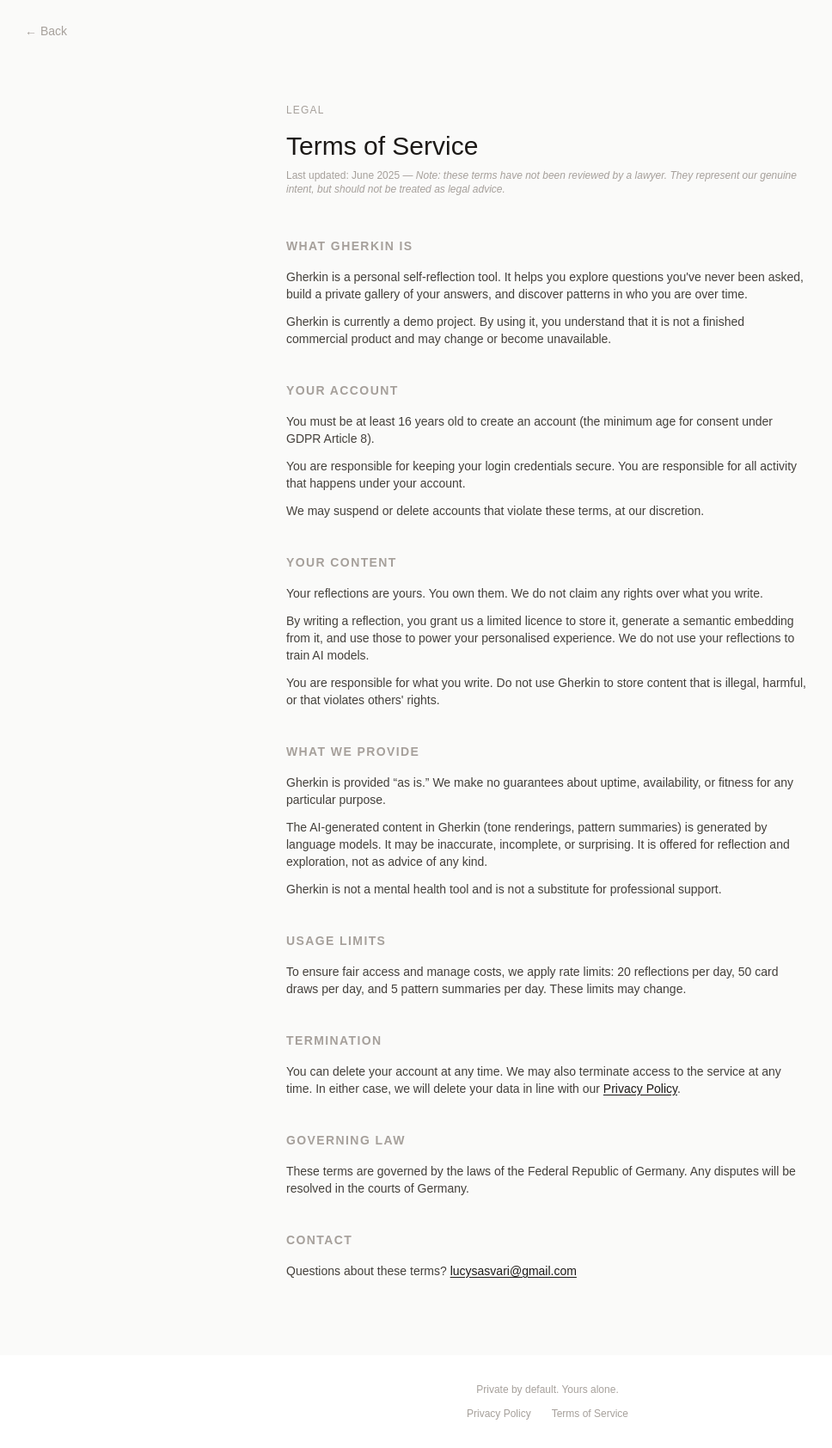
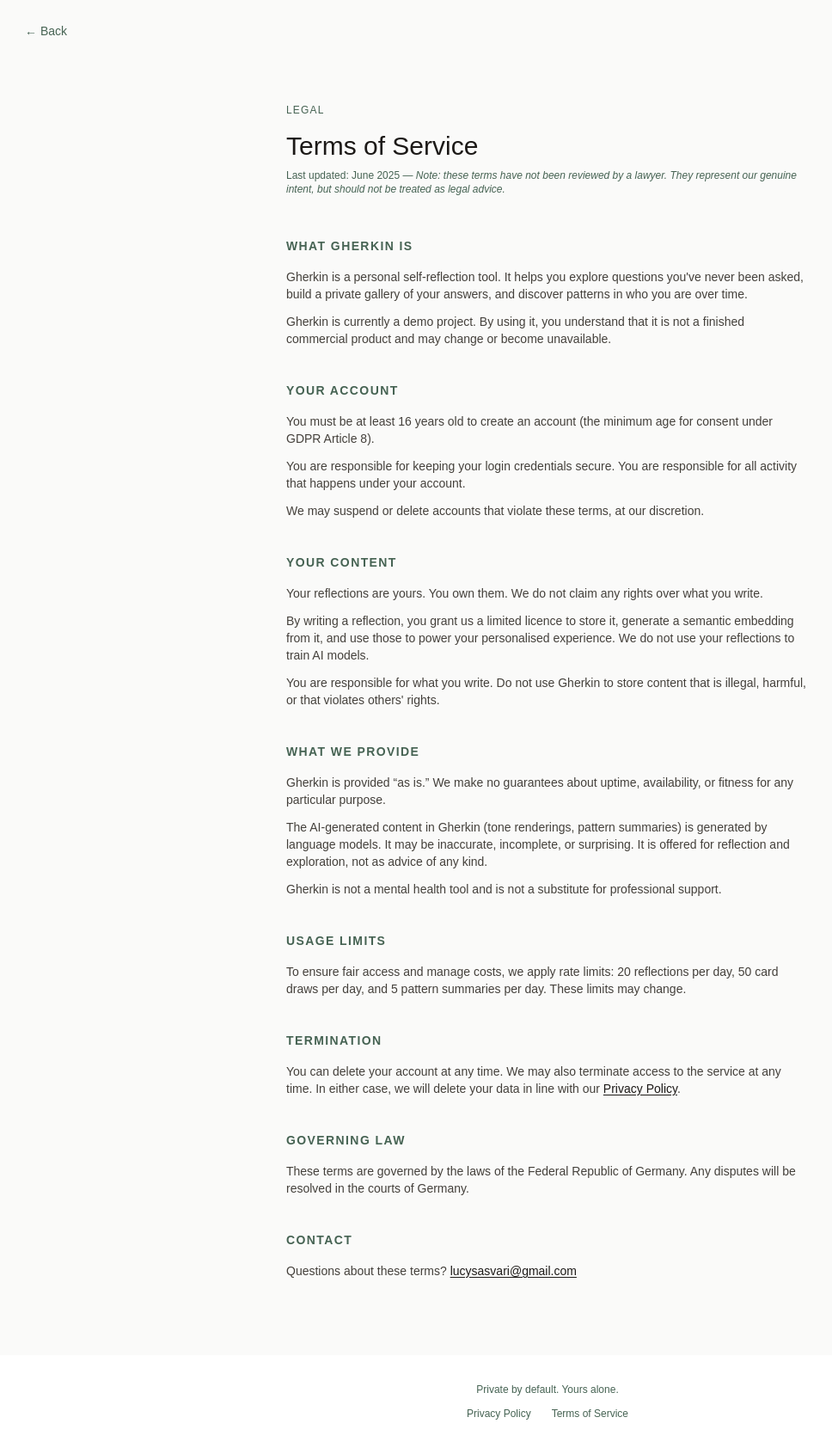
Before and after one commit to foravora-rex/gherkin, a Next.js app: page /terms in a window 1280 px wide. Shown: the whole page at 86% size, without its empty margins (3-971 px from the left). Built offline with nearby package versions, Linux system fonts and the light colour scheme.

Commit message:
Replace text-stone-400 with teal #466353 across the app
Co-Authored-By: Claude Sonnet 4.6 <noreply@anthropic.com>

```diff
--- a/app/explore/_components/RefreshButton.tsx
+++ b/app/explore/_components/RefreshButton.tsx
@@ -7,7 +7,7 @@ export default function RefreshButton() {
   return (
     <button
       onClick={() => router.refresh()}
-      className="text-xs text-stone-400 hover:text-stone-700 transition-colors"
+      className="text-xs text-[#466353] hover:text-stone-700 transition-colors"
     >
       Draw again
     </button>
--- a/app/page.tsx
+++ b/app/page.tsx
@@ -33,7 +33,7 @@ export default function Home() {
       </header>
 
       <main className="flex-1 flex flex-col items-center justify-center px-8 text-center max-w-2xl mx-auto">
-        <p className="text-xs uppercase tracking-widest text-stone-400 mb-8">
+        <p className="text-xs uppercase tracking-widest text-[#466353] mb-8">
           A gallery of self
         </p>
 
@@ -44,7 +44,7 @@ export default function Home() {
         <p className="text-lg text-stone-500 mb-3 leading-relaxed">
           A gherkin is just a cucumber that went through something.
         </p>
-        <p className="text-base text-stone-400 mb-12 leading-relaxed">
+        <p className="text-base text-[#466353] mb-12 leading-relaxed">
           Why you like something is more intriguing than what you like.
         </p>
 
--- a/app/quiz/_components/ExistingPreferences.tsx
+++ b/app/quiz/_components/ExistingPreferences.tsx
@@ -15,13 +15,13 @@ export default function ExistingPreferences({ tags }: { tags: string[] }) {
   return (
     <div className="flex-1 flex flex-col items-center justify-center px-8">
       <div className="max-w-lg w-full">
-        <p className="text-xs uppercase tracking-widest text-stone-400 mb-8">
+        <p className="text-xs uppercase tracking-widest text-[#466353] mb-8">
           Your interests
         </p>
         <h2 className="text-3xl font-light text-stone-900 mb-3">
           Here&apos;s what you told us.
         </h2>
-        <p className="text-sm text-stone-400 mb-10">
+        <p className="text-sm text-[#466353] mb-10">
           We use these to shape your draws.
         </p>
 
@@ -45,7 +45,7 @@ export default function ExistingPreferences({ tags }: { tags: string[] }) {
           </Link>
           <Link
             href="/quiz?recalibrate=true"
-            className="text-sm text-stone-400 hover:text-stone-700 transition-colors"
+            className="text-sm text-[#466353] hover:text-stone-700 transition-colors"
           >
             Recalibrate my interests
           </Link>
--- a/app/quiz/_components/OnboardingQuiz.tsx
+++ b/app/quiz/_components/OnboardingQuiz.tsx
@@ -135,7 +135,7 @@ export default function OnboardingQuiz() {
       >
         <div className="w-full max-w-lg">
           {/* Step counter */}
-          <p className="text-xs uppercase tracking-widest text-stone-400 mb-8">
+          <p className="text-xs uppercase tracking-widest text-[#466353] mb-8">
             {step + 1} / {QUESTIONS.length}
           </p>
 
@@ -144,7 +144,7 @@ export default function OnboardingQuiz() {
             {question.text}
           </h2>
           {question.subtext && (
-            <p className="text-sm text-stone-400 mb-10">{question.subtext}</p>
+            <p className="text-sm text-[#466353] mb-10">{question.subtext}</p>
           )}
           {!question.subtext && <div className="mb-10" />}
 
@@ -183,7 +183,7 @@ export default function OnboardingQuiz() {
                 className={`px-8 py-3 rounded-full text-sm transition-all duration-150 ${
                   canAdvanceMulti
                     ? 'bg-[#85A16A] text-white hover:opacity-90'
-                    : 'bg-stone-100 text-stone-400 cursor-not-allowed'
+                    : 'bg-stone-100 text-[#466353] cursor-not-allowed'
                 }`}
               >
                 Next
--- a/app/reflect/[promptId]/page.tsx
+++ b/app/reflect/[promptId]/page.tsx
@@ -27,7 +27,7 @@ export default async function ReflectPage({
   return (
     <div className="flex-1 flex flex-col">
       <header className="flex justify-between items-center px-8 py-6">
-        <Link href="/explore" className="text-sm text-stone-400 hover:text-stone-700 transition-colors">
+        <Link href="/explore" className="text-sm text-[#466353] hover:text-stone-700 transition-colors">
           ← Explore
         </Link>
         <div className="flex items-center gap-6">
--- a/app/terms/page.tsx
+++ b/app/terms/page.tsx
@@ -10,20 +10,20 @@ export default function TermsPage() {
       <header className="px-8 py-6">
         <Link
           href="/"
-          className="text-sm text-stone-400 hover:text-stone-700 transition-colors"
+          className="text-sm text-[#466353] hover:text-stone-700 transition-colors"
         >
           ← Back
         </Link>
       </header>
 
       <main className="flex-1 max-w-2xl mx-auto px-8 py-12 text-stone-700 leading-relaxed">
-        <p className="text-xs uppercase tracking-widest text-stone-400 mb-4">
+        <p className="text-xs uppercase tracking-widest text-[#466353] mb-4">
           Legal
         </p>
         <h1 className="text-3xl font-light text-stone-900 mb-2">
           Terms of Service
         </h1>
-        <p className="text-xs text-stone-400 mb-12">
+        <p className="text-xs text-[#466353] mb-12">
           Last updated: June 2025 &mdash;{" "}
           <span className="italic">
             Note: these terms have not been reviewed by a lawyer. They represent
@@ -32,7 +32,7 @@ export default function TermsPage() {
         </p>
 
         <section className="mb-10">
-          <h2 className="text-sm font-semibold uppercase tracking-widest text-stone-400 mb-4">
+          <h2 className="text-sm font-semibold uppercase tracking-widest text-[#466353] mb-4">
             What Gherkin is
           </h2>
           <p className="text-sm mb-3">
@@ -48,7 +48,7 @@ export default function TermsPage() {
         </section>
 
         <section className="mb-10">
-          <h2 className="text-sm font-semibold uppercase tracking-widest text-stone-400 mb-4">
+          <h2 className="text-sm font-semibold uppercase tracking-widest text-[#466353] mb-4">
             Your account
           </h2>
           <div className="space-y-3 text-sm">
@@ -68,7 +68,7 @@ export default function TermsPage() {
         </section>
 
         <section className="mb-10">
-          <h2 className="text-sm font-semibold uppercase tracking-widest text-stone-400 mb-4">
+          <h2 className="text-sm font-semibold uppercase tracking-widest text-[#466353] mb-4">
             Your content
           </h2>
           <div className="space-y-3 text-sm">
@@ -91,7 +91,7 @@ export default function TermsPage() {
         </section>
 
         <section className="mb-10">
-          <h2 className="text-sm font-semibold uppercase tracking-widest text-stone-400 mb-4">
+          <h2 className="text-sm font-semibold uppercase tracking-widest text-[#466353] mb-4">
             What we provide
           </h2>
           <div className="space-y-3 text-sm">
@@ -113,7 +113,7 @@ export default function TermsPage() {
         </section>
 
         <section className="mb-10">
-          <h2 className="text-sm font-semibold uppercase tracking-widest text-stone-400 mb-4">
+          <h2 className="text-sm font-semibold uppercase tracking-widest text-[#466353] mb-4">
             Usage limits
           </h2>
           <p className="text-sm">
@@ -124,7 +124,7 @@ export default function TermsPage() {
         </section>
 
         <section className="mb-10">
-          <h2 className="text-sm font-semibold uppercase tracking-widest text-stone-400 mb-4">
+          <h2 className="text-sm font-semibold uppercase tracking-widest text-[#466353] mb-4">
             Termination
           </h2>
           <p className="text-sm">
@@ -142,7 +142,7 @@ export default function TermsPage() {
         </section>
 
         <section className="mb-10">
-          <h2 className="text-sm font-semibold uppercase tracking-widest text-stone-400 mb-4">
+          <h2 className="text-sm font-semibold uppercase tracking-widest text-[#466353] mb-4">
             Governing law
           </h2>
           <p className="text-sm">
@@ -152,7 +152,7 @@ export default function TermsPage() {
         </section>
 
         <section className="mb-10">
-          <h2 className="text-sm font-semibold uppercase tracking-widest text-stone-400 mb-4">
+          <h2 className="text-sm font-semibold uppercase tracking-widest text-[#466353] mb-4">
             Contact
           </h2>
           <p className="text-sm">
--- a/components/Footer.tsx
+++ b/components/Footer.tsx
@@ -3,17 +3,17 @@ import Link from "next/link";
 export default function Footer() {
   return (
     <footer className="py-8 px-8 flex flex-col items-center gap-3">
-      <p className="text-xs text-stone-400">Private by default. Yours alone.</p>
+      <p className="text-xs text-[#466353]">Private by default. Yours alone.</p>
       <nav className="flex gap-6">
         <Link
           href="/privacy"
-          className="text-xs text-stone-400 hover:text-stone-600 transition-colors"
+          className="text-xs text-[#466353] hover:text-stone-600 transition-colors"
         >
           Privacy Policy
         </Link>
         <Link
           href="/terms"
-          className="text-xs text-stone-400 hover:text-stone-600 transition-colors"
+          className="text-xs text-[#466353] hover:text-stone-600 transition-colors"
         >
           Terms of Service
         </Link>
```
Also changed, not shown: app/explore/page.tsx (+5 -5 lines), app/gallery/page.tsx (+6 -6 lines), app/privacy/page.tsx (+9 -9 lines), app/reflect/[promptId]/_components/ReflectionFlow.tsx (+10 -10 lines).
